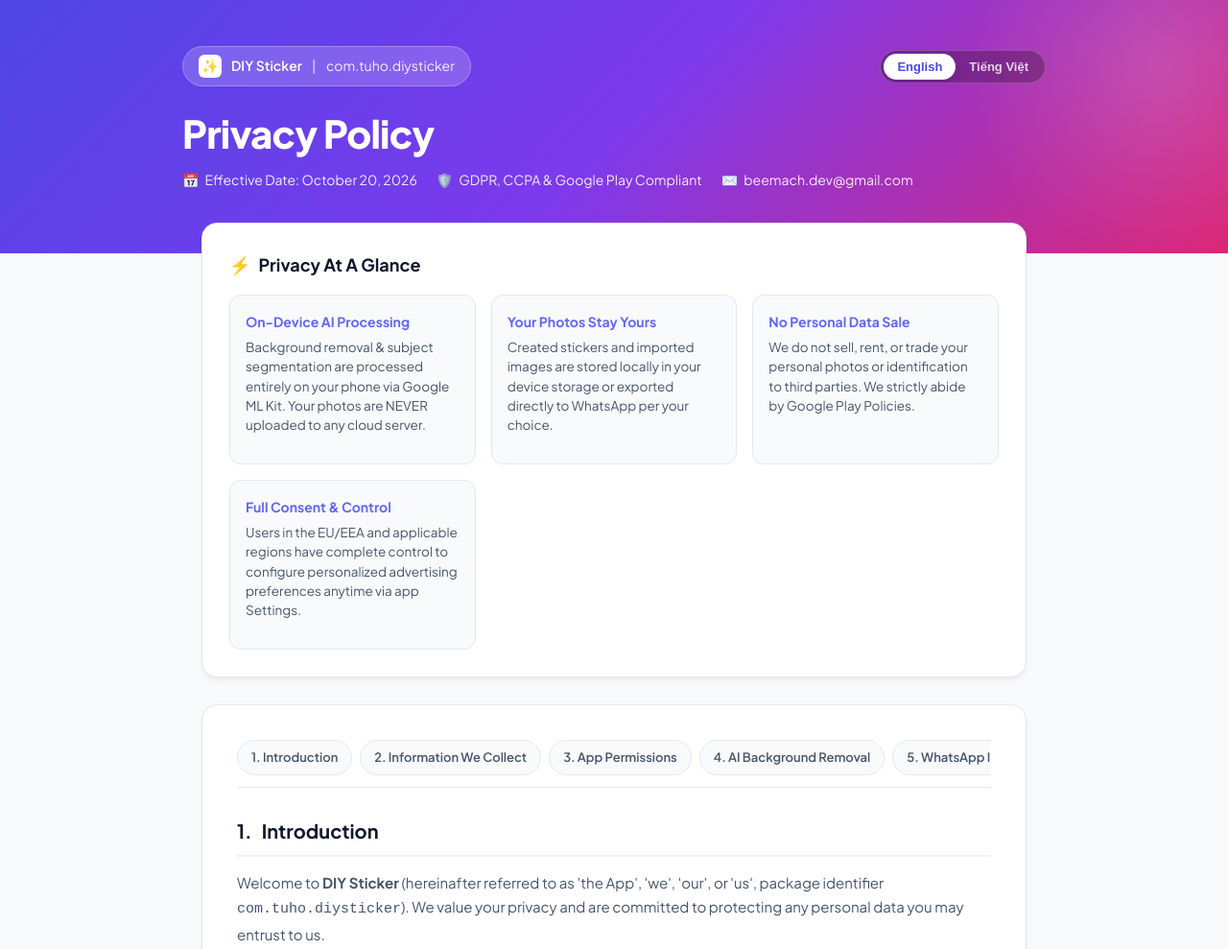
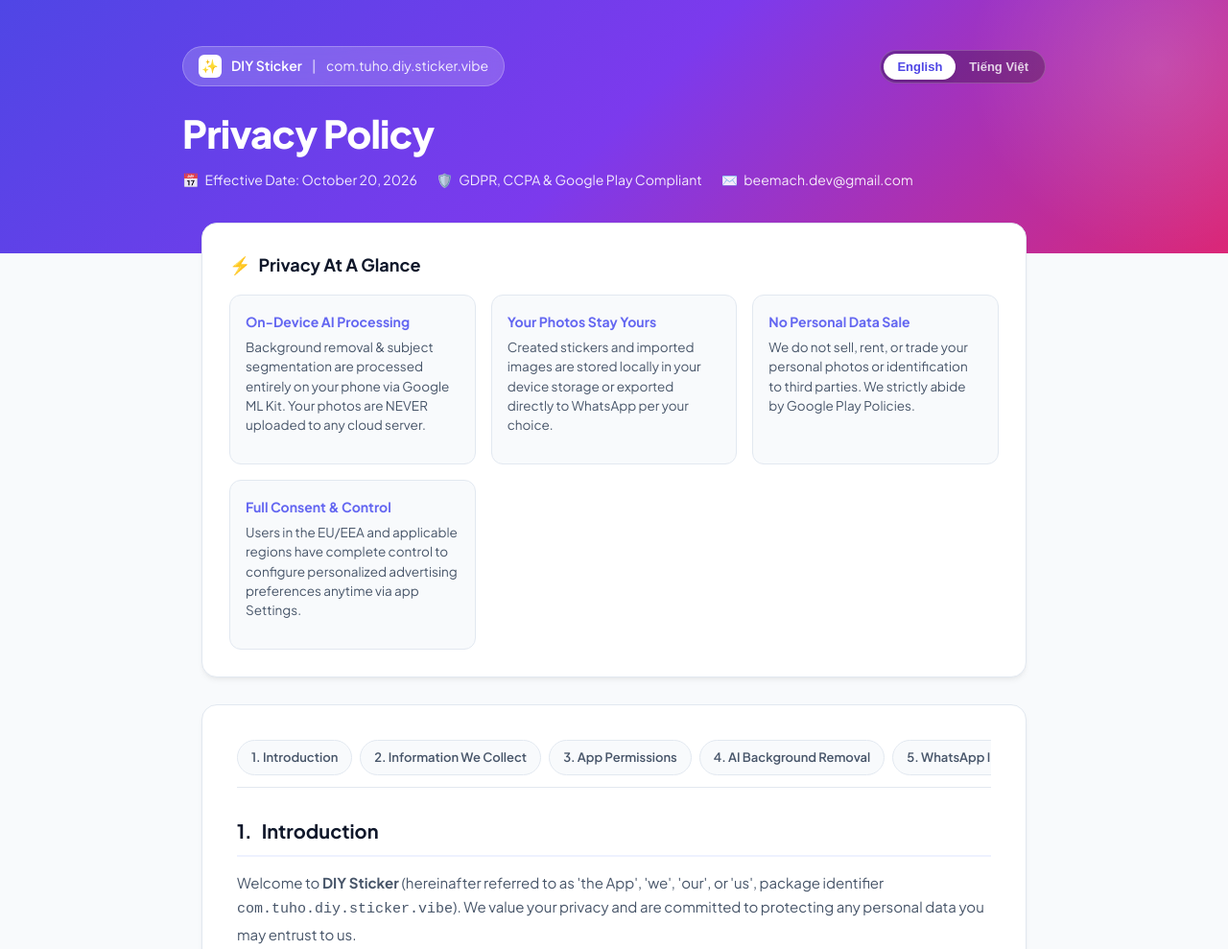
Before and after one commit to wintersoldier0303-sketch/diy-sticker-policy, a plain HTML site: page index.html in a window 1280 px wide. Shown: the top 989 px of the page at 96% size. Drawn offline with Linux system fonts and the light colour scheme.

Commit message:
Update index.html

```diff
--- a/index.html
+++ b/index.html
@@ -396,7 +396,7 @@
                     <span class="app-icon">✨</span>
                     <span>DIY Sticker</span>
                     <span style="opacity: 0.6;">|</span>
-                    <span style="opacity: 0.9; font-weight: 400;">com.tuho.diysticker</span>
+                    <span style="opacity: 0.9; font-weight: 400;">com.tuho.diy.sticker.vibe</span>
                 </div>
                 <div class="lang-switch" role="group" aria-label="Language selection">
                     <button type="button" class="lang-btn active" id="btn-en" onclick="setLanguage('en')">English</button>
@@ -482,10 +482,10 @@
             <section id="section-intro" class="section">
                 <h2><span>1.</span> <span data-lang-en="Introduction" data-lang-vi="Giới thiệu">Introduction</span></h2>
                 <div data-lang-en="
-                    <p>Welcome to <strong>DIY Sticker</strong> (hereinafter referred to as 'the App', 'we', 'our', or 'us', package identifier <code>com.tuho.diysticker</code>). We value your privacy and are committed to protecting any personal data you may entrust to us.</p>
+                    <p>Welcome to <strong>DIY Sticker</strong> (hereinafter referred to as 'the App', 'we', 'our', or 'us', package identifier <code>com.tuho.diy.sticker.vibe</code>). We value your privacy and are committed to protecting any personal data you may entrust to us.</p>
                     <p>This Privacy Policy explains how our application collects, uses, processes, and protects your information when you download, install, and use DIY Sticker on your Android device. By using DIY Sticker, you acknowledge and agree to the practices described in this document.</p>
                 " data-lang-vi="
-                    <p>Chào mừng bạn đến với <strong>DIY Sticker</strong> (gọi tắt là 'Ứng dụng', 'chúng tôi', mã gói ứng dụng <code>com.tuho.diysticker</code>). Chúng tôi tôn trọng quyền riêng tư của bạn và cam kết bảo vệ dữ liệu cá nhân của người dùng.</p>
+                    <p>Chào mừng bạn đến với <strong>DIY Sticker</strong> (gọi tắt là 'Ứng dụng', 'chúng tôi', mã gói ứng dụng <code>com.tuho.diy.sticker.vibe</code>). Chúng tôi tôn trọng quyền riêng tư của bạn và cam kết bảo vệ dữ liệu cá nhân của người dùng.</p>
                     <p>Chính sách quyền riêng tư này giải thích cách ứng dụng thu thập, xử lý và bảo vệ thông tin khi bạn tải, cài đặt và sử dụng ứng dụng DIY Sticker trên thiết bị Android. Khi sử dụng ứng dụng, bạn đồng ý với các điều khoản được trình bày trong tài liệu này.</p>
                 "></div>
             </section>
@@ -687,14 +687,14 @@
                     <p>We may periodically update this Privacy Policy to reflect changes in our app features or applicable legal regulations. Any updates will be published directly on this page with an updated 'Effective Date'.</p>
                     <p>If you have questions, feedback, or data requests regarding this Privacy Policy, please contact our support team:</p>
                     <div class='callout'>
-                        <p><strong>Application:</strong> DIY Sticker (<code>com.tuho.diysticker</code>)</p>
+                        <p><strong>Application:</strong> DIY Sticker (<code>com.tuho.diy.sticker.vibe</code>)</p>
                         <p><strong>Support & Privacy Email:</strong> <a href='mailto:beemach.dev@gmail.com'>beemach.dev@gmail.com</a></p>
                     </div>
                 " data-lang-vi="
                     <p>Chúng tôi có thể cập nhật Chính sách quyền riêng tư này theo thời gian nhằm phù hợp với các tính năng mới hoặc quy định pháp lý hiện hành. Mọi thay đổi sẽ được công bố trực tiếp trên trang này kèm ngày có hiệu lực mới.</p>
                     <p>Nếu bạn có thắc mắc, đóng góp ý kiến hoặc cần hỗ trợ về quyền riêng tư, vui lòng liên hệ đội ngũ của chúng tôi:</p>
                     <div class='callout'>
-                        <p><strong>Ứng dụng:</strong> DIY Sticker (<code>com.tuho.diysticker</code>)</p>
+                        <p><strong>Ứng dụng:</strong> DIY Sticker (<code>com.tuho.diy.sticker.vibe</code>)</p>
                         <p><strong>Email hỗ trợ & Quyền riêng tư:</strong> <a href='mailto:beemach.dev@gmail.com'>beemach.dev@gmail.com</a></p>
                     </div>
                 "></div>
```
